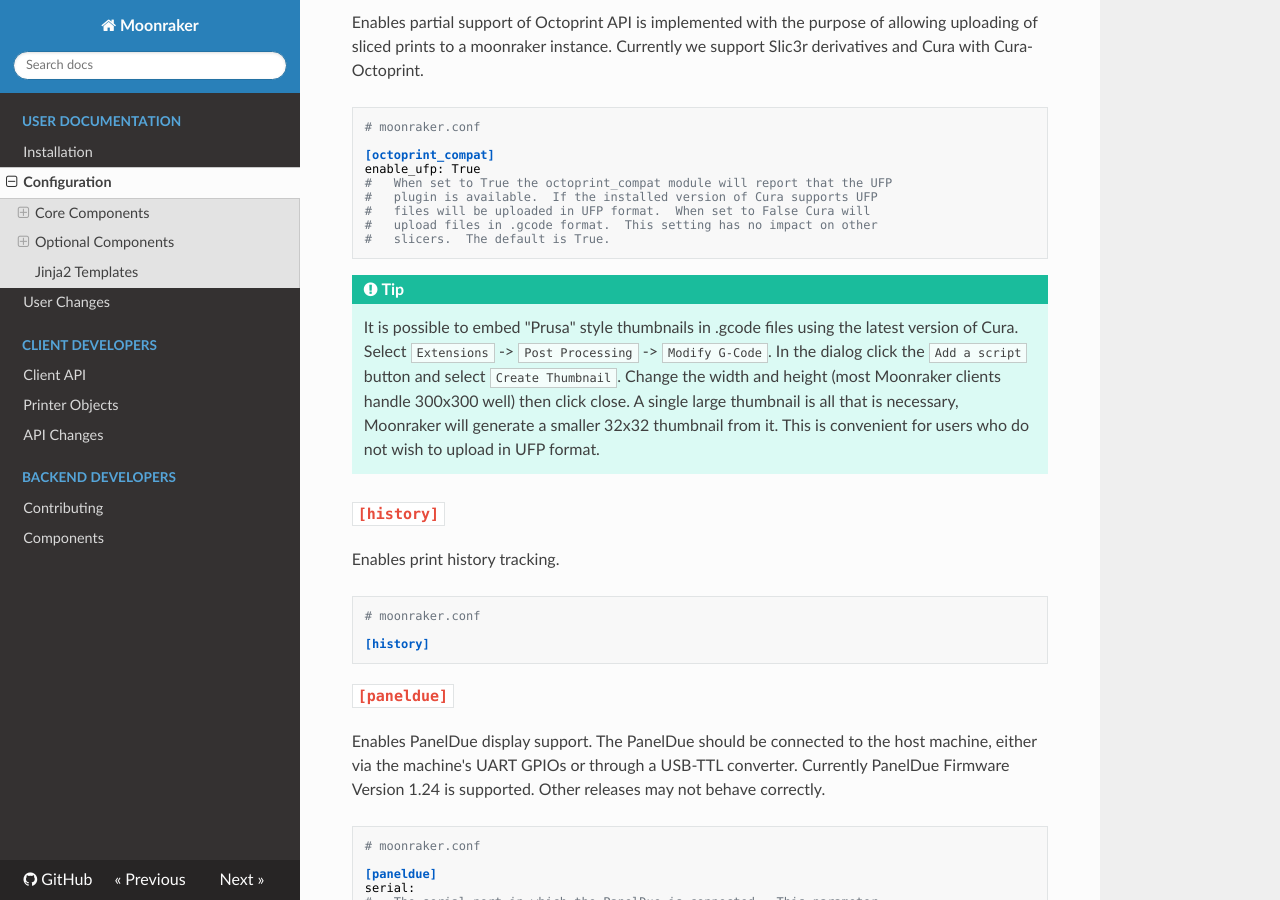
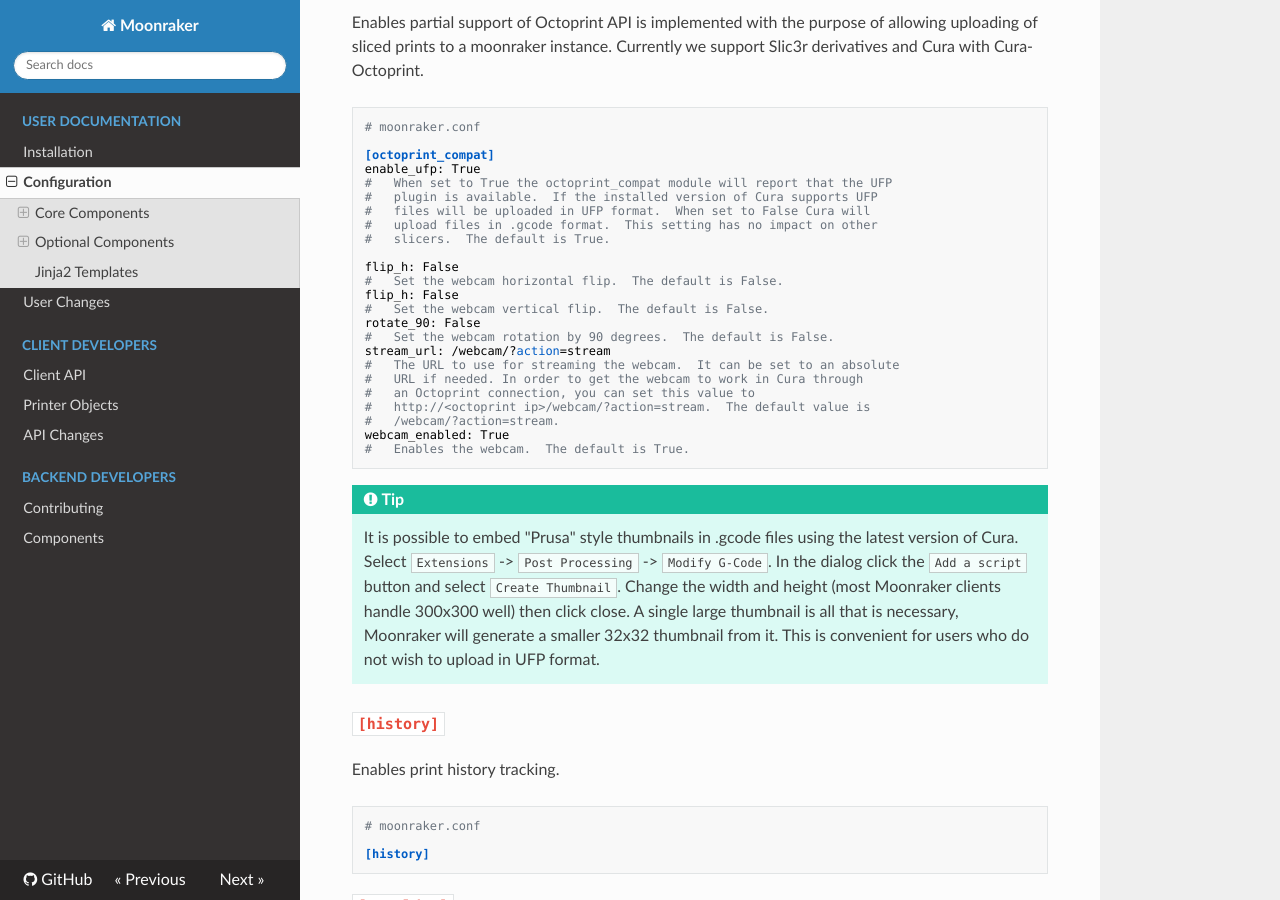
Before and after one commit to Marirossibn/moonraker, an MkDocs documentation site: the page built from docs/configuration.md, in a window 1280 px wide and 900 px high, scrolled down 4099 px. Built offline with MkDocs 1.6.1, drawn with Linux system fonts in a browser that asks for light colours; nearby versions of some CDN libraries.

Commit message:
octoprint_compat: add webcam settings
Signed-off-by: Simon Germain <sgermain06@gmail.com>

````diff
--- a/docs/configuration.md
+++ b/docs/configuration.md
@@ -245,6 +245,21 @@ enable_ufp: True
 #   files will be uploaded in UFP format.  When set to False Cura will
 #   upload files in .gcode format.  This setting has no impact on other
 #   slicers.  The default is True.
+
+flip_h: False
+#   Set the webcam horizontal flip.  The default is False.
+flip_h: False
+#   Set the webcam vertical flip.  The default is False.
+rotate_90: False
+#   Set the webcam rotation by 90 degrees.  The default is False.
+stream_url: /webcam/?action=stream
+#   The URL to use for streaming the webcam.  It can be set to an absolute
+#   URL if needed. In order to get the webcam to work in Cura through
+#   an Octoprint connection, you can set this value to
+#   http://<octoprint ip>/webcam/?action=stream.  The default value is
+#   /webcam/?action=stream.
+webcam_enabled: True
+#   Enables the webcam.  The default is True.
 ```
 
 !!! Tip
--- a/docs/moonraker.conf
+++ b/docs/moonraker.conf
@@ -18,3 +18,9 @@ cors_domains:
 # Supports Cura, Slic3r, and Slic3r dervivatives
 # (PrusaSlicer, SuperSlicer)
 [octoprint_compat]
+# Default webcam config values:
+# flip_h = false
+# flip_v = false
+# rotate_90 = false
+# stream_url = /webcam/?action=stream
+# webcam_enabled = true
````
Also changed, not shown: docs/user_changes.md (+14 -0 lines), 1 other file.
